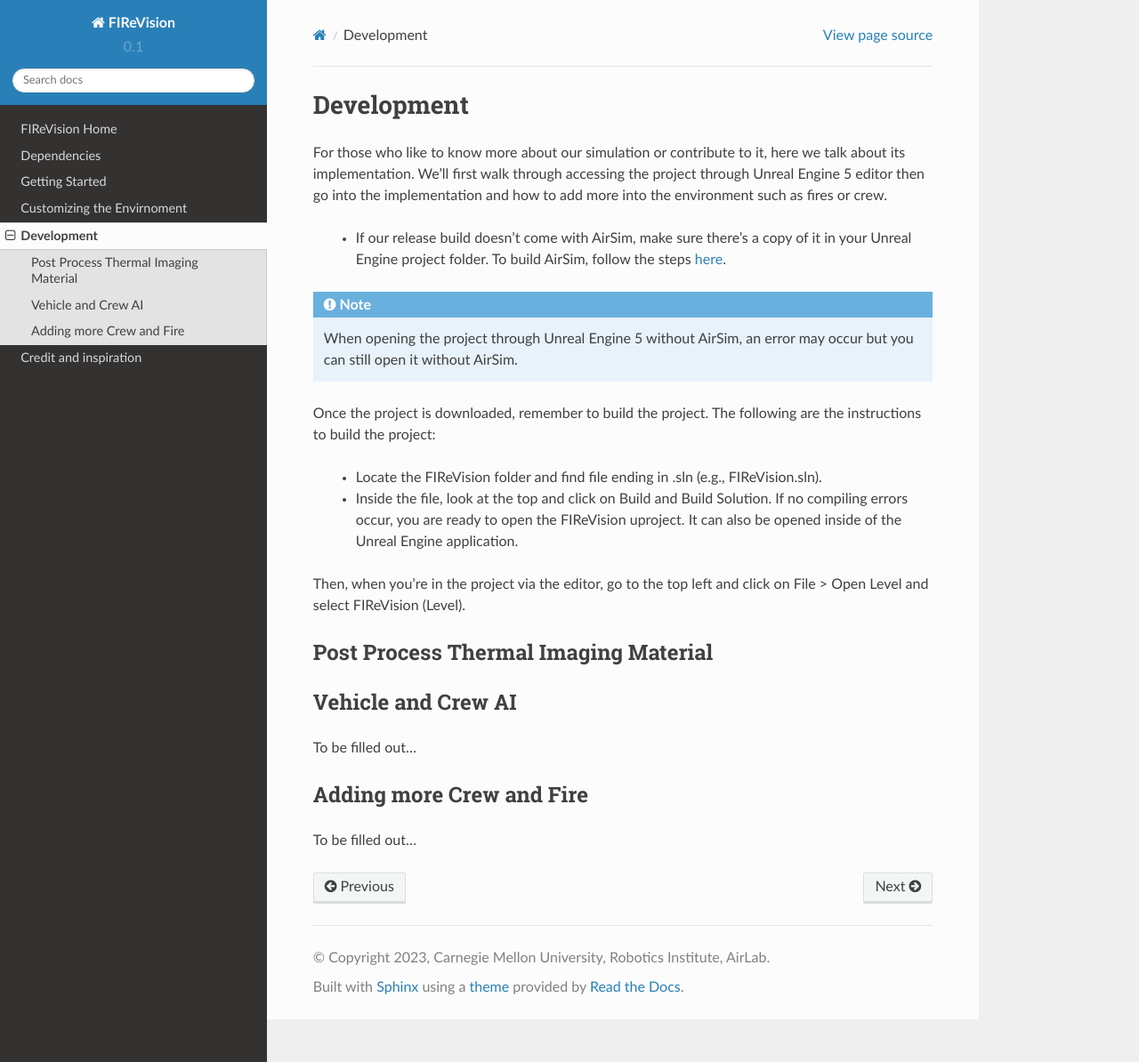
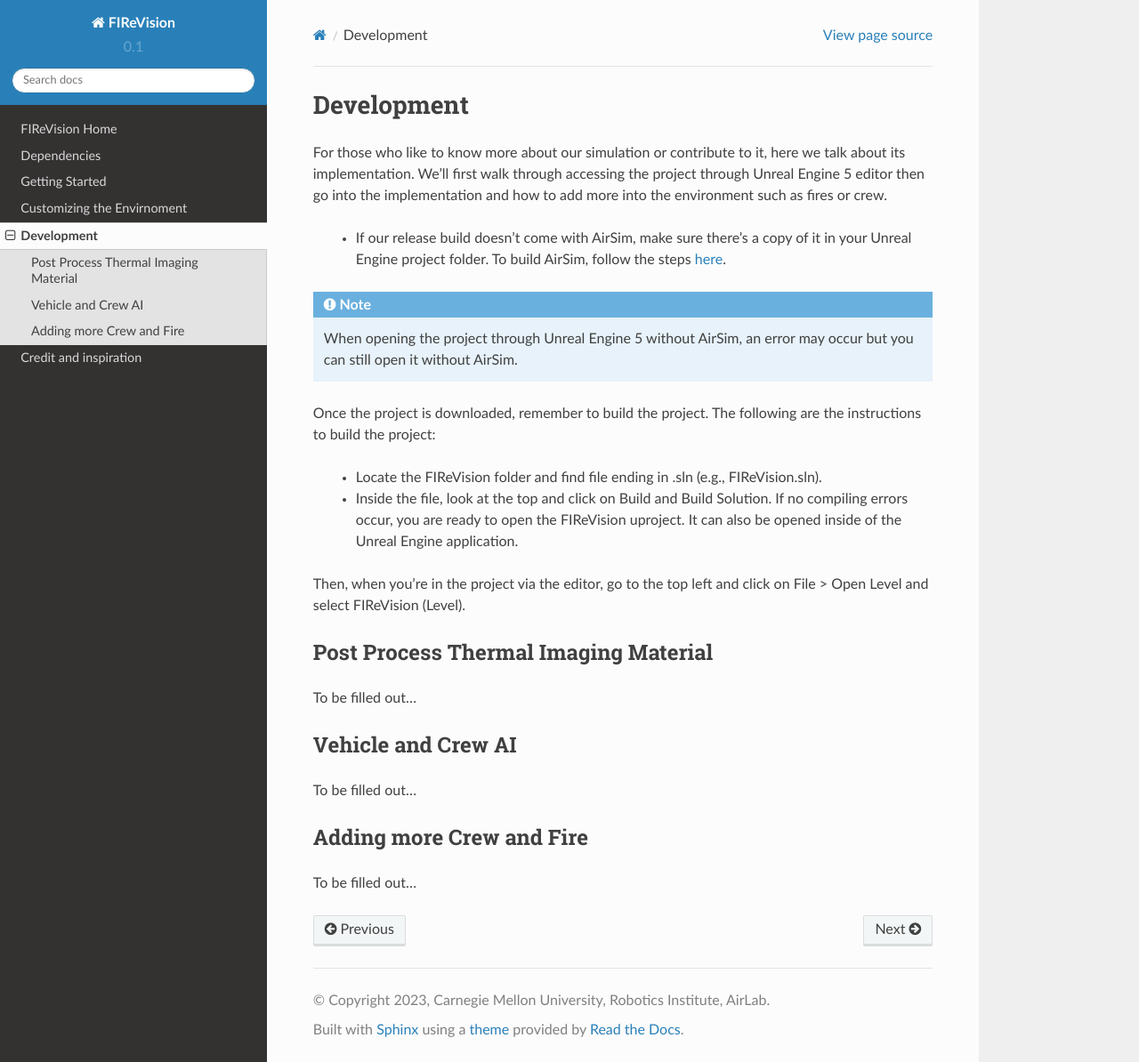
Before and after one commit to castacks/firevision_sim, a Sphinx documentation site: the page built from docs/development.rst, in a window 1280 px wide and 1194 px high. Shown: the whole window at 89% size. Built offline with Sphinx 7.4.7 and the Read the Docs theme 2.0.0, drawn with Linux system fonts in a browser that asks for light colours.

Commit message:
Update development.rst

```diff
--- a/docs/development.rst
+++ b/docs/development.rst
@@ -15,6 +15,7 @@
 
 Post Process Thermal Imaging Material
 -----
+To be filled out...
 
 Vehicle and Crew AI
 -----
```
